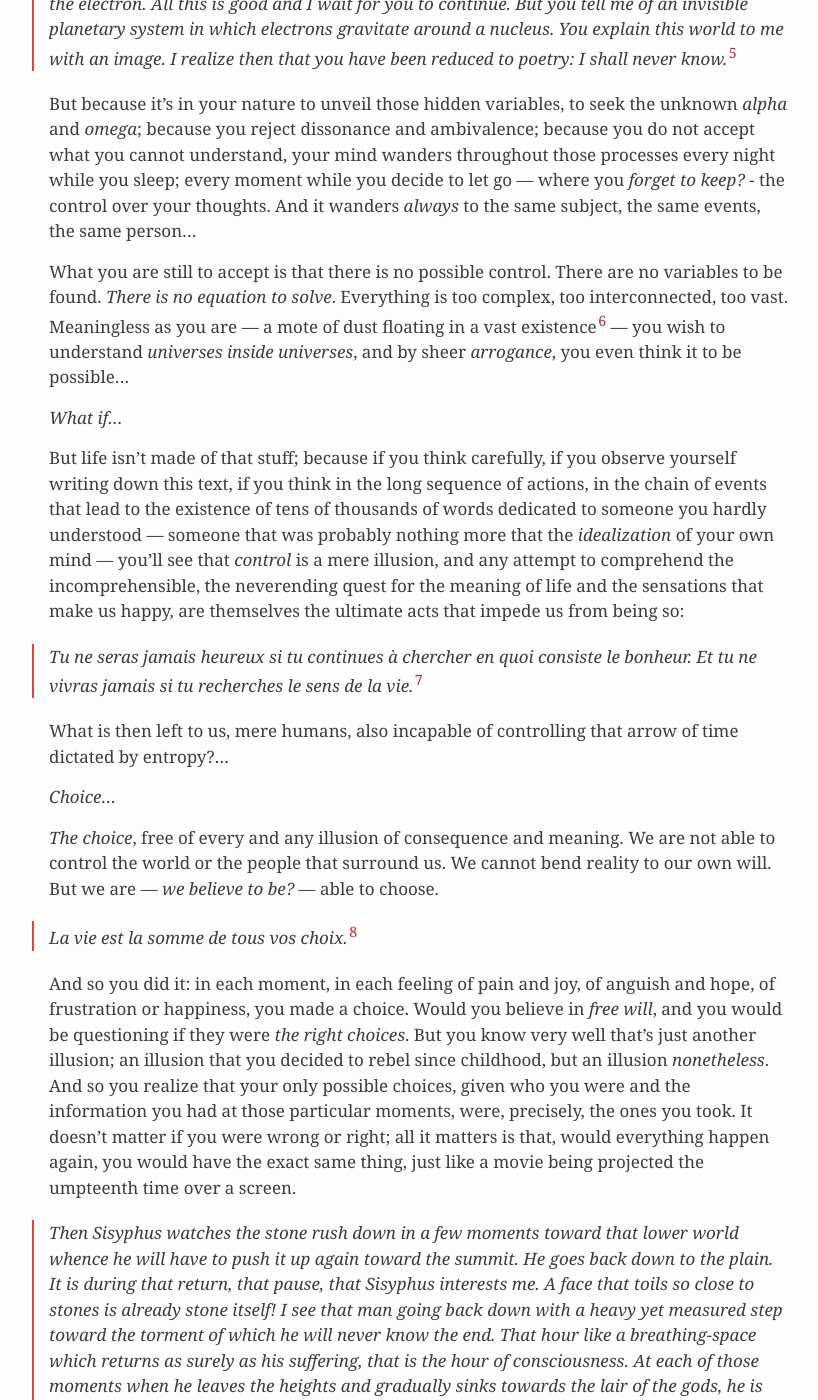
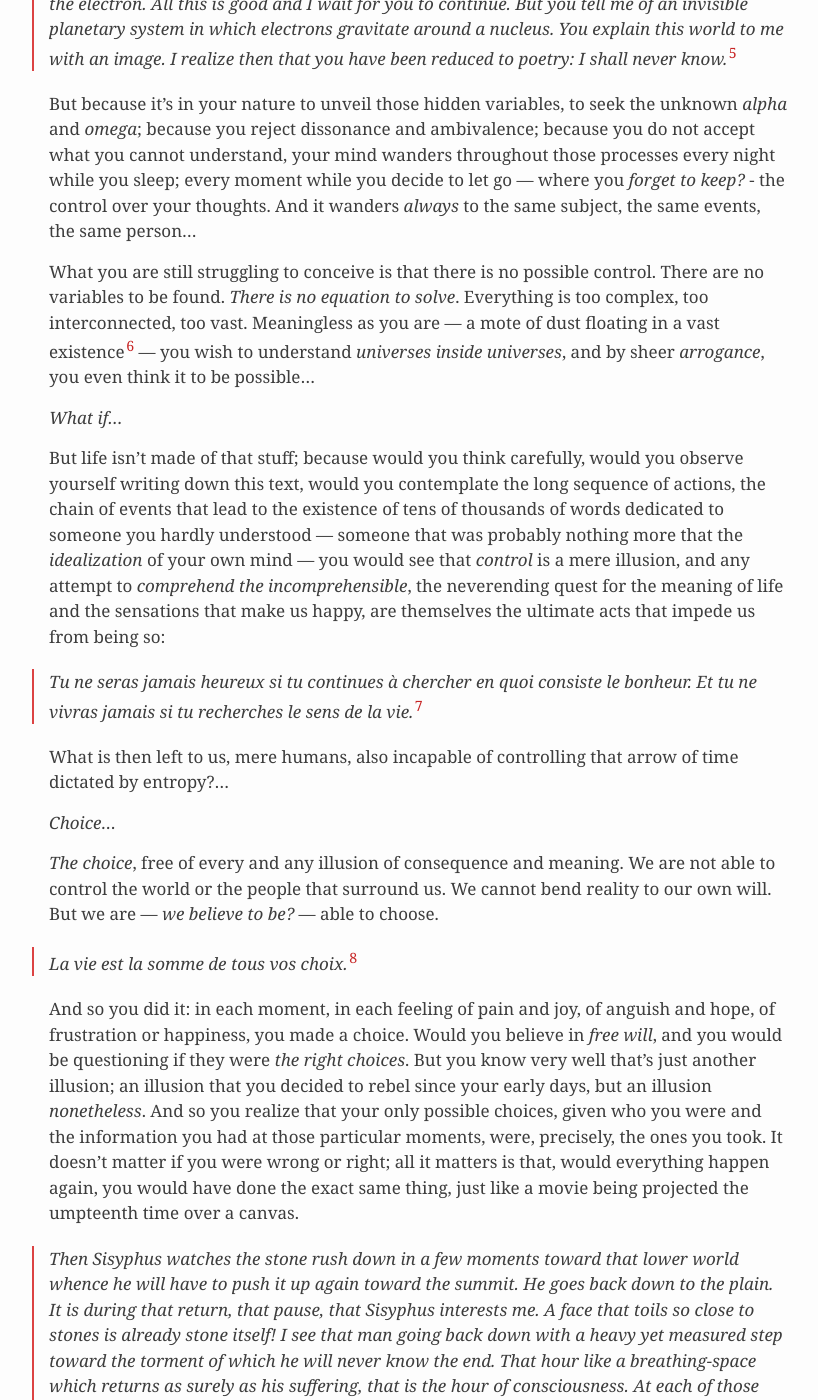
Before and after one commit to hugoferreira/hugoferreira.github.com, a Jekyll site: the page built from _posts/2016-01-30-epilogue.markdown, in a window 1280 px wide and 1400 px high, scrolled down 2569 px. Shown: the whole window, without its empty margins (221-1039 px from the left). Built offline with Jekyll 4.4.1, drawn with Linux system fonts in a browser that asks for light colours; some web fonts are replaced; some of the changed text lies outside the part shown.

Commit message:
Grammar fixes.

```diff
--- a/_posts/2016-01-30-epilogue.markdown
+++ b/_posts/2016-01-30-epilogue.markdown
@@ -47,13 +47,13 @@
 
 But because it's in your nature to unveil those hidden variables, to seek the unknown *alpha* and *omega*; because you reject dissonance and ambivalence; because you do not accept what you cannot understand, your mind wanders throughout those processes every night while you sleep; every moment while you decide to let go — where you *forget to keep?* - the control over your thoughts. And it wanders *always* to the same subject, the same events, the same person...
 
-What you are still to accept is that there is no possible control. There are no variables to be found. *There is no equation to solve*. Everything is too complex, too interconnected, too vast. Meaningless as you are — a mote of dust floating in a vast existence [^5] — you wish to understand *universes inside universes*, and by sheer *arrogance*, you even think it to be possible...
+What you are still struggling to conceive is that there is no possible control. There are no variables to be found. *There is no equation to solve*. Everything is too complex, too interconnected, too vast. Meaningless as you are — a mote of dust floating in a vast existence [^5] — you wish to understand *universes inside universes*, and by sheer *arrogance*, you even think it to be possible...
 
 [^5]: *We have begun to contemplate our origins: starstuff pondering the stars; organized assemblages of ten billion billion billion atoms considering the evolution of atoms; tracing the long journey by which, here at least, consciousness arose.* — Carl Sagan in *Cosmos*.
 
 *What if...*
 
-But life isn't made of that stuff; because if you think carefully, if you observe yourself writing down this text, if you think in the long sequence of actions, in the chain of events that lead to the existence of tens of thousands of words dedicated to someone you hardly understood — someone that was probably nothing more that the *idealization* of your own mind — you'll see that *control* is a mere illusion, and any attempt to comprehend the incomprehensible, the neverending quest for the meaning of life and the sensations that make us happy, are themselves the ultimate acts that impede us from being so:
+But life isn't made of that stuff; because would you think carefully, would you observe yourself writing down this text, would you contemplate the long sequence of actions, the chain of events that lead to the existence of tens of thousands of words dedicated to someone you hardly understood — someone that was probably nothing more that the *idealization* of your own mind — you would see that *control* is a mere illusion, and any attempt to *comprehend the incomprehensible*, the neverending quest for the meaning of life and the sensations that make us happy, are themselves the ultimate acts that impede us from being so:
 
 > Tu ne seras jamais heureux si tu continues à chercher en quoi consiste le bonheur. Et tu ne vivras jamais si tu recherches le sens de la vie. [^2]
 
@@ -69,15 +69,15 @@
 
 [^3]: *Life is the sum of all your choices.* — Albert Camus.
 
-And so you did it: in each moment, in each feeling of pain and joy, of anguish and hope, of frustration or happiness, you made a choice. Would you believe in *free will*, and you would be questioning if they were *the right choices*. But you know very well that's just another illusion; an illusion that you decided to rebel since childhood, but an illusion *nonetheless*. And so you realize that your only possible choices, given who you were and the information you had at those particular moments, were, precisely, the ones you took. It doesn't matter if you were wrong or right; all it matters is that, would everything happen again, you would have the exact same thing, just like a movie being projected the umpteenth time over a screen.
+And so you did it: in each moment, in each feeling of pain and joy, of anguish and hope, of frustration or happiness, you made a choice. Would you believe in *free will*, and you would be questioning if they were *the right choices*. But you know very well that's just another illusion; an illusion that you decided to rebel since your early days, but an illusion *nonetheless*. And so you realize that your only possible choices, given who you were and the information you had at those particular moments, were, precisely, the ones you took. It doesn't matter if you were wrong or right; all it matters is that, would everything happen again, you would have done the exact same thing, just like a movie being projected the umpteenth time over a canvas.
 
 > Then Sisyphus watches the stone rush down in a few moments toward that lower world whence he will have to push it up again toward the summit. He goes back down to the plain. It is during that return, that pause, that Sisyphus interests me. A face that toils so close to stones is already stone itself! I see that man going back down with a heavy yet measured step toward the torment of which he will never know the end. That hour like a breathing-space which returns as surely as his suffering, that is the hour of consciousness. At each of those moments when he leaves the heights and gradually sinks towards the lair of the gods, he is superior to his fate. He is stronger than his rock. [^4]
 
 [^4]: *Sisyphe regarde alors la pierre dévaler en quelques instants vers ce monde inférieur d'où il faudra la remonter vers les sommets. Il redescend dans la plaine. C'est pendant ce retour, cette pause, que Sisyphe m'intéresse. Un visage qui peine si près des pierres est déjà pierre lui-même! Je vois cet homme redescendre d'un pas lourd mais égal vers le tourment dont il ne connaîtra pas la fin. Cette heure qui est comme une respiration et qui revient aussi sûrement que son malheur, cette heure est celle de la conscience. À chacun de ces instants, où il quitte les sommets et s'enfonce peu à peu vers les tanières des dieux, il est supérieur à son destin. Il est plus fort que son rocher.* — Albert Camus in *The Myth of Sisyphus*.
 
-And you obviously rebel yourself against that... Another action that only an *absurdist* could take. You revolt against the inevitable, against the unavoidable, against the incomprehensible... You revolt against yourself. You find irritating that every — *every* — single morning you awake, the first thought you have once you gain conscience is always — *always* — the same: she. You revolt against yourself every time the phone rings, every time you receive a message, every time you open *Facebook*... You revolt against yourself by the absurdity of the situation, for rationally knowing there is only one path to take — only one *choice* to make — and that any other alternative you might ponder is doomed to fail because *you are not in the control of the situation*. You aren't, you never were, and you will never be. You are not *supposed* to. It is not even something *desirable*.
+And you obviously rebel yourself against that... Another action that only an *absurdist* could take. You rebel against the inevitable, against the unavoidable, against the incomprehensible... You rebel against yourself. You find irritating that every — *every* — single morning you awake, the first thought you have once you gain conscience is always — *always* — the same: she. You irritate with yourself every time the phone rings, every time you receive a message, every time you open *Facebook*... You rebel against yourself by the absurdity of the situation, for rationally knowing there is only one path to take — only one *choice* to make — and that any other alternative you might ponder is doomed to fail because *you are not in the control of the situation*. You aren't, you never were, and you will never be. You are not *supposed* to. It is not even something that is *desirable*.
 
-You revolt because your life is all about solving equations and ***she's not and equation that you can solve. She's not an expression that you can understand; pages that you can scrutinize; symbols that you can unveil or a lexicum that you can learn. She's a whole world, with her mountains and valleys; her rivers and oceans; her continents and islands; her secrets and mysteries. A world with its various languages, and alphabets, and books, and histories, and characters, and*** **endless dreams** ***kept within*** **herself**.
+You rebel because your life is all about solving equations and ***she's not and equation that you can solve. She's not an expression that you can understand; pages that you can scrutinize; symbols that you can unveil or a lexicum that you can learn. She's a whole world, with her mountains and valleys; her rivers and oceans; her continents and islands; her secrets and mysteries. A world with its various languages, and alphabets, and books, and histories, and characters, and*** **endless dreams** ***kept within*** **herself**.
 
 And *you* are another one of those worlds...
 
```
Also changed, not shown: other parts of _posts/2016-01-30-epilogue.markdown (+1 -1 lines).
